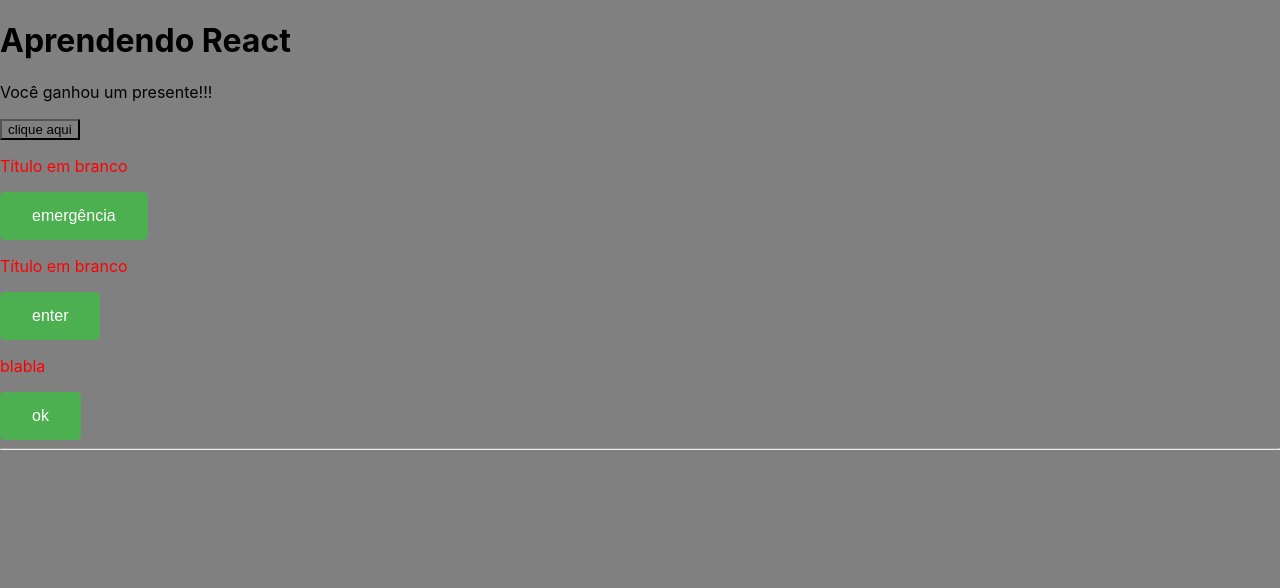
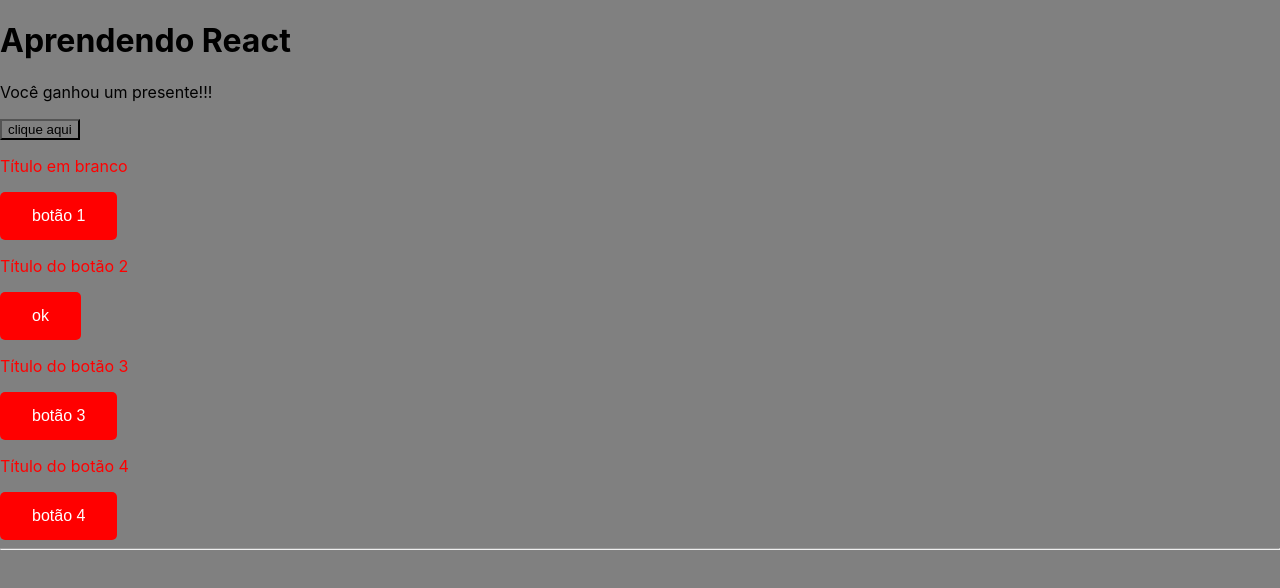
Before and after one commit to evertontech/estudos-react, a React (Create React App) app: page / in a window 1280 px wide. Shown: the top 588 px of the page. Built offline with nearby package versions, Linux system fonts and the light colour scheme.

Commit message:
Alterando a cor do componente botão

```diff
--- a/src/App.js
+++ b/src/App.js
@@ -7,9 +7,10 @@
       <h1>Aprendendo React</h1>
       <p>Você ganhou um presente!!!</p>
       <button>clique aqui</button>
-      <Botao texto="emergência"></Botao>
-      <Botao texto="enter" />
-      <Botao titulo="blabla" />
+      <Botao texto="botão 1"></Botao>
+      <Botao titulo="Título do botão 2" cor=""/>
+      <Botao titulo="Título do botão 3"  texto="botão 3" cor="vermelho"/>
+      <Botao texto="botão 4" titulo="Título do botão 4" cor="verde"/>
       <hr />
     </>
   );
--- a/src/components/botao.jsx
+++ b/src/components/botao.jsx
@@ -3,11 +3,14 @@
 export default function Botao(props) {
   const textoDoBotao = props.texto || "ok";
   const textoDoTitulo = props.titulo || "Título em branco";
+  const corDoBotao = props.cor == "vermelho" ? styles.vermelho : styles.verde;
 
   return (
     <>
       <p className={styles.tituloBotao}>{textoDoTitulo}</p>
-      <button className={styles.botao}>{textoDoBotao}</button>
+      <button className={`${styles.botao} ${styles.vermelho}`}>
+        {textoDoBotao}
+      </button>
     </>
   );
 }
--- a/src/components/botao.module.css
+++ b/src/components/botao.module.css
@@ -1,5 +1,4 @@
 .botao {
-  background-color: #4caf50;
   border: none;
   color: white;
   padding: 15px 32px;
@@ -16,3 +15,11 @@
 .tituloBotao {
   color: red;
 }
+
+.verde {
+  background-color: green;
+}
+
+.vermelho {
+  background-color: red;
+}
```
